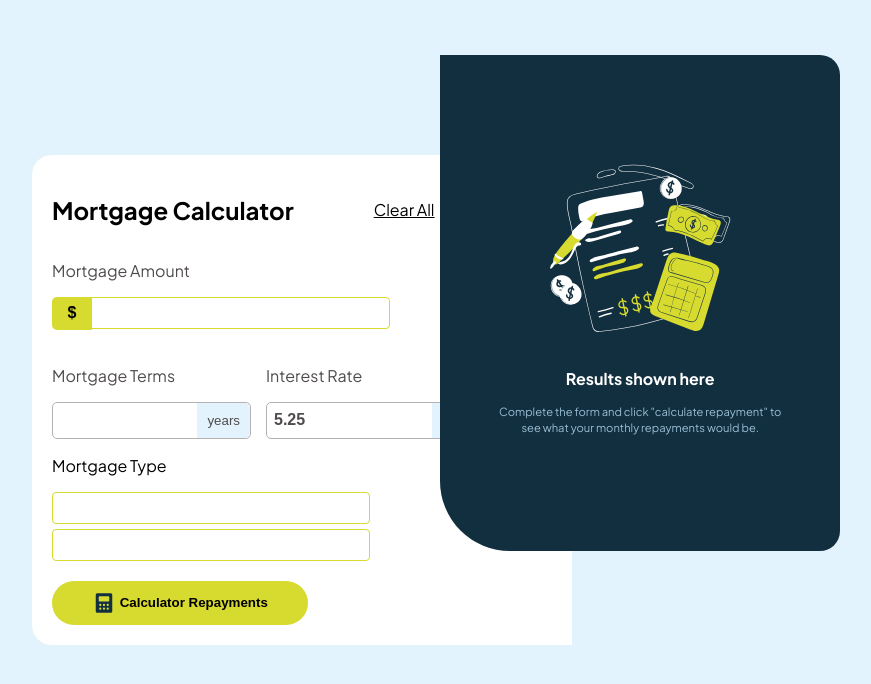
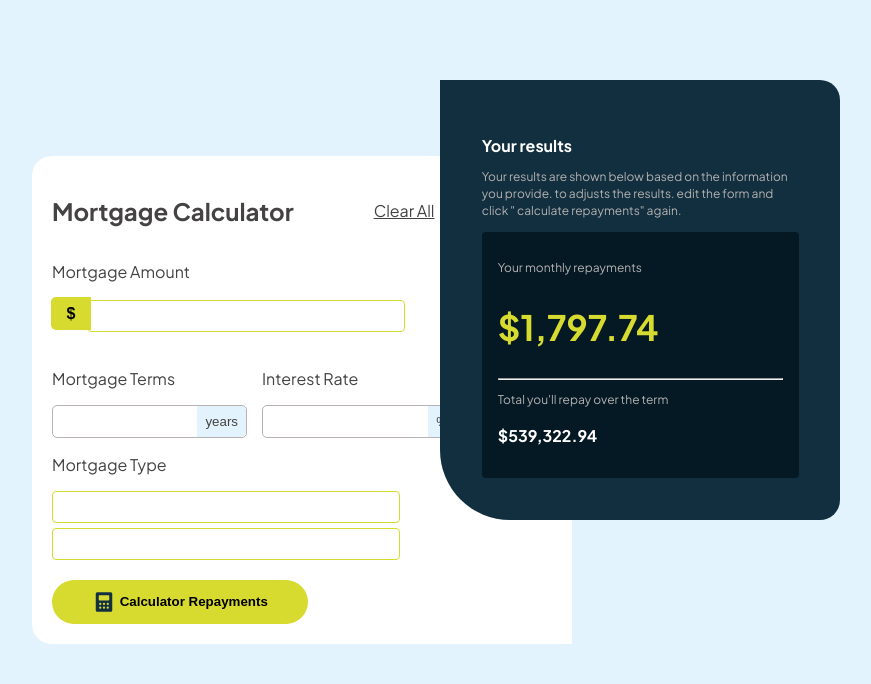
Before and after one commit to Dammy36/Mortagege-repayment-calculator, a plain HTML site: page index.html in a window 1280 px wide. Shown: the whole page, without its empty margins (288-1159 px from the left). Drawn offline with Linux system fonts and the light colour scheme.

Commit message:
Created the section paragraph and updated CSS

```diff
--- a/index.html
+++ b/index.html
@@ -19,15 +19,13 @@
         <div class="project-container">
           <div class="project">
             <h1>Mortgage Calculator</h1>
-            <p>Clear All</p>
+            <p class="clear-project">Clear All</p>
           </div>
           <div>
             <p class="project-text">Mortgage Amount</p>
             <form>
-              <div class="form-input">
-                <input type="text" class="project-input" />
-                <button class="Amount-button">$</button>
-              </div>
+              <input type="text" class="project-input" />
+              <button class="Amount-button">$</button>
 
               <!---    <span class="Amount">300</span>
               <span class="Amount-span">|</span>
@@ -43,7 +41,7 @@
             <div class="first-input input-rate">
               <p class="project-text">Interest Rate</p>
               <input type="text" class="input" />
-              <button class="input-button project-text">5.25</button>
+              <button class="input-button project-text"></button>
               <button class="input-button-span project-text">%</button>
             </div>
           </div>
@@ -77,6 +75,23 @@
                 your monthly repayments would be.
               </p>
             </div>
+            <section class="section__paragraph">
+              <h2>Your results</h2>
+              <p class="p-text">
+                Your results are shown below based on the information you
+                provide. to adjusts the results. edit the form and click "
+                calculate repayments" again.
+              </p>
+              <div class="section__paragraph-border">
+                <div class="section__paragraph-contents">
+                  <p class="p-text">Your monthly repayments</p>
+                  <h2 id="repayment">$1,797.74</h2>
+                  <hr />
+                  <p class="p-text">Total you'll repay over the term</p>
+                  <p id="p-text2">$539,322.94</p>
+                </div>
+              </div>
+            </section>
           </section>
         </div>
       </section>
--- a/style.css
+++ b/style.css
@@ -2,7 +2,8 @@
   --background-color: hsl(202, 86%, 94%);
   --primary-color: hsl(0, 0%, 100%);
   --secondry-color: hsl(61, 70%, 52%);
-  --project-text: rgb(80, 76, 76);
+  --project-text: rgb(68, 66, 66);
+  --p-text: rgb(180, 177, 177);
 }
 body {
   margin: 0;
@@ -10,8 +11,15 @@ body {
   background-color: var(--background-color);
   font-family: "Plus Jakarta Sans", sans-serif;
 }
+/*Typography*/
+
 p {
   font-size: 16px;
+  color: var(--project-text);
+}
+
+h1 {
+  color: var(--project-text);
 }
 
 /*Project Container*/
@@ -41,6 +49,9 @@ p {
   gap: 5rem;
   width: 500px;
 }
+.clear-project {
+  cursor: pointer;
+}
 
 .project-text {
   color: var(--project-text);
@@ -51,9 +62,9 @@ p {
 }
 
 /*Form*/
-.project-input,
-.Amount-button {
-  margin-left: 20px;
+.project-input {
+  margin-left: 35px;
+  margin-top: 2px;
 }
 
 .project-input,
@@ -69,7 +80,7 @@ p {
 .Amount-button {
   position: absolute;
   font-size: 16px;
-  left: 0px;
+  left: 19px;
   top: 29%;
   background-color: hsl(61, 70%, 52%);
   text-align: center;
@@ -96,7 +107,7 @@ p {
 }
 
 .input {
-  padding: 10px 10px;
+  padding: 8px;
   border: 1px solid rgb(184, 177, 177);
   border-radius: 5px;
 }
@@ -124,13 +135,14 @@ p {
   border-top-right-radius: 5px;
   background-color: var(--background-color);
   border: none;
-  padding: 10px 10px;
+  padding: 8px;
 }
 
 /*Second-input*/
 .second-input {
   display: flex;
   flex-direction: column;
+  min-width: 330px;
 }
 .second-input2 {
   margin-top: 5px;
@@ -159,7 +171,7 @@ p {
   width: 400px;
   position: absolute;
   right: 11%;
-  top: 55px;
+  top: 10%;
 }
 .section-content {
   padding: 1.4rem;
@@ -173,6 +185,7 @@ p {
 }
 .section__container-div {
   padding: 5.1rem 2rem;
+  display: none;
 }
 h2 {
   font-size: 1rem;
@@ -183,3 +196,34 @@ h2 {
   color: hsl(203, 41%, 72%);
   line-height: 1.5;
 }
+
+/*Section paragraph*/
+
+.section__paragraph {
+  text-align: left;
+  padding: 1.2rem;
+}
+
+.section__paragraph-border {
+  border-top: var(--secondry-color);
+  border-radius: 4px;
+  background-color: hsl(201, 76%, 8%);
+  font-size: 14px;
+}
+.section__paragraph-contents {
+  padding: 1rem;
+}
+.p-text {
+  font-size: 12px;
+  line-height: 1.4;
+  color: var(--p-text);
+}
+#p-text2 {
+  color: var(--primary-color);
+  font-weight: 700;
+}
+#repayment {
+  font-size: 35px;
+  font-weight: 700;
+  color: var(--secondry-color);
+}
```
